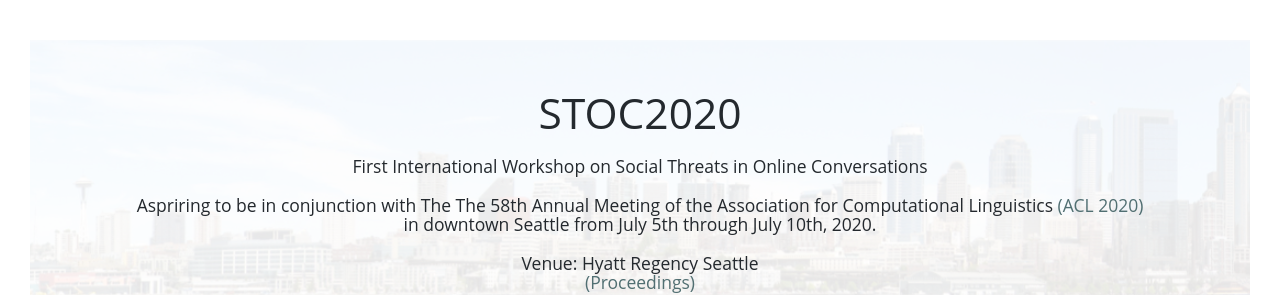
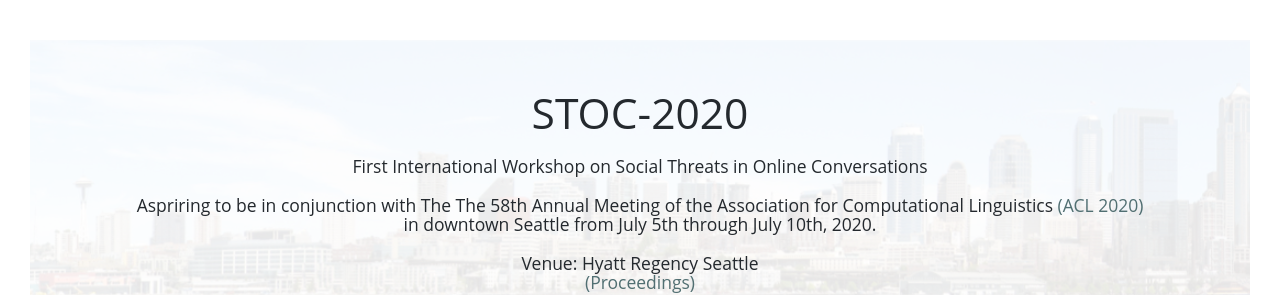
Before and after one commit to social-threats/social-threats.github.io, a Jekyll site: the page built from index.html, in a window 1280 px wide and 900 px high. Shown: the top 295 px of the window. Built offline with Jekyll 4.4.1, drawn with Linux system fonts in a browser that asks for light colours; nearby versions of some CDN libraries.

Commit message:
project name slightly changed (to STOC-2020)

```diff
--- a/_includes/_STOC_2020/header.html
+++ b/_includes/_STOC_2020/header.html
@@ -1,6 +1,6 @@
 <section class="page-header">
 
-    <h1 class="project-name ">STOC2020</h1>
+    <h1 class="project-name ">STOC-2020</h1>
     <h2 class="project-tagline ">First International Workshop on Social Threats in Online Conversations</h2>
     <h2 class="project-tagline ">Aspriring to be in conjunction with The The 58th Annual Meeting of the Association for
         Computational Linguistics <a href="https://acl2020.org/">(ACL 2020)</a> <br> in downtown Seattle from July 5th
```
